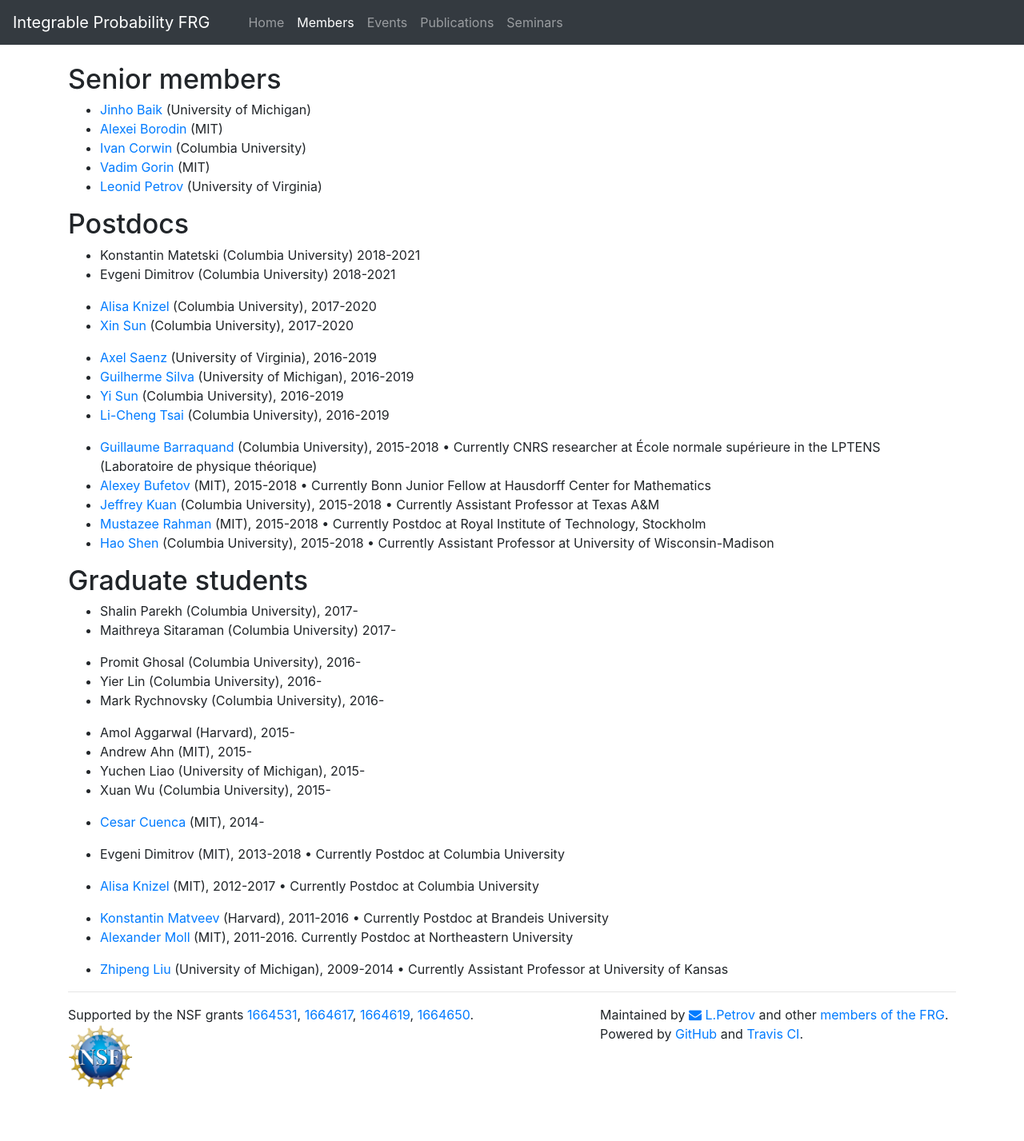
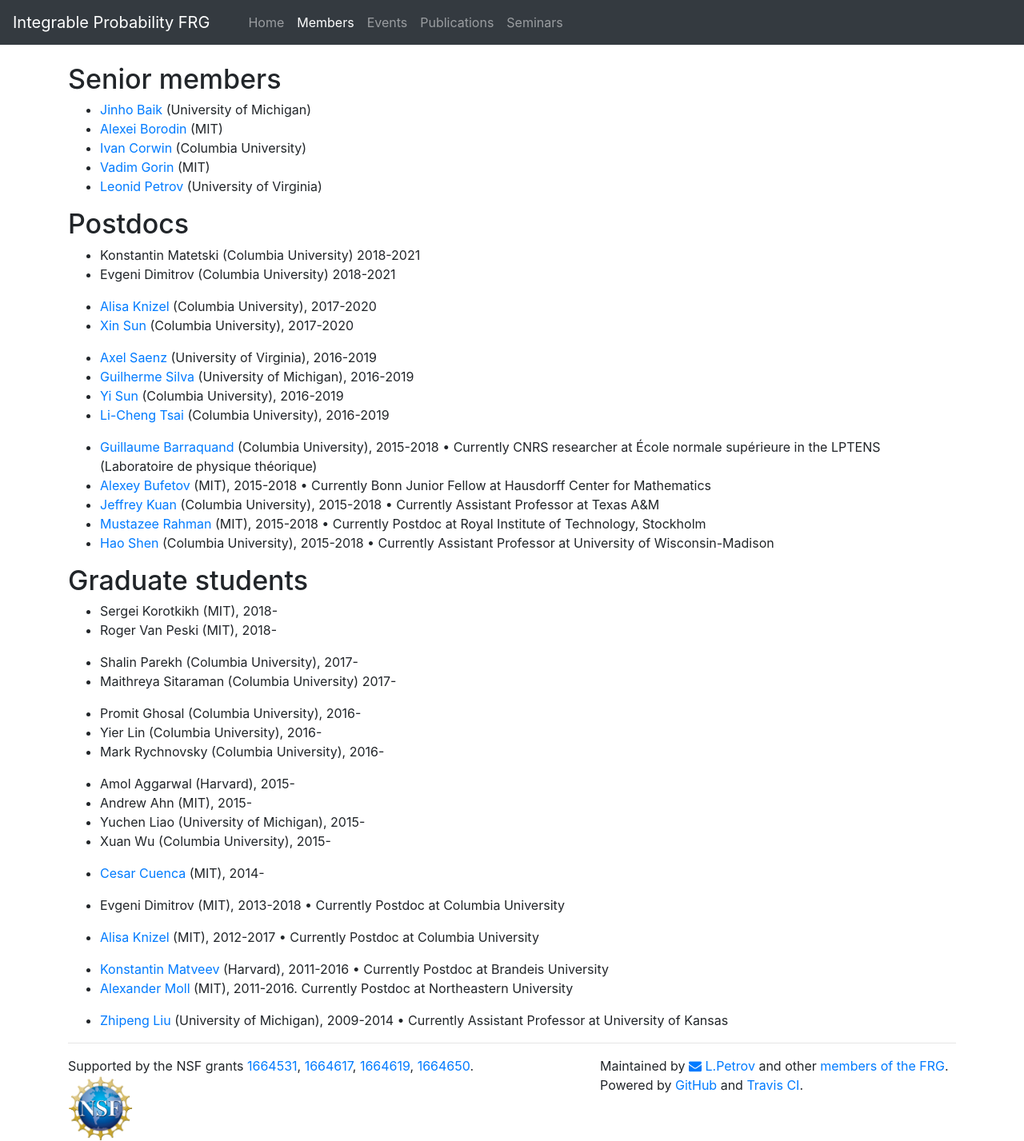
Before and after one commit to int-prob/int-prob-code, a Jekyll site: the page built from people.md, in a window 1280 px wide. Shown: the whole page at 80% size. Built offline with Jekyll 4.4.1, drawn with Linux system fonts in a browser that asks for light colours; nearby versions of some CDN libraries; before the commit the page ends 1363 px from its top, so only the background shows below that.

Commit message:
add 2 MIT grads

```diff
--- a/people.md
+++ b/people.md
@@ -30,6 +30,9 @@ nav_id: Members
 
 
 # Graduate students
+
+- Sergei Korotkikh (MIT), 2018-
+- Roger Van Peski (MIT), 2018-
 
 - Shalin Parekh (Columbia University), 2017-
 - Maithreya Sitaraman (Columbia University) 2017-
```
